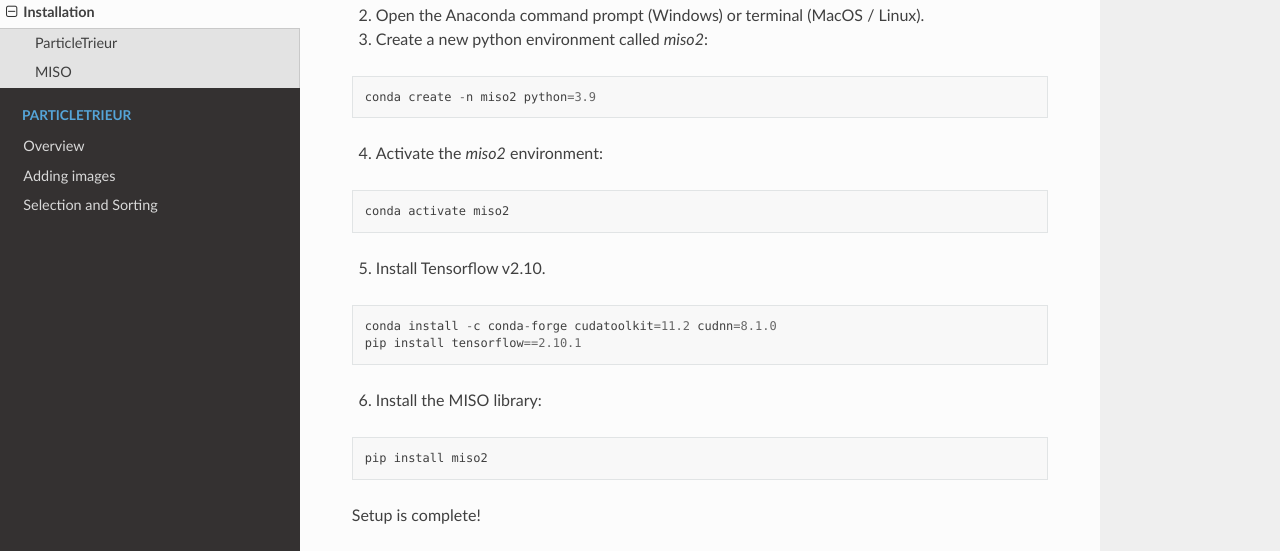
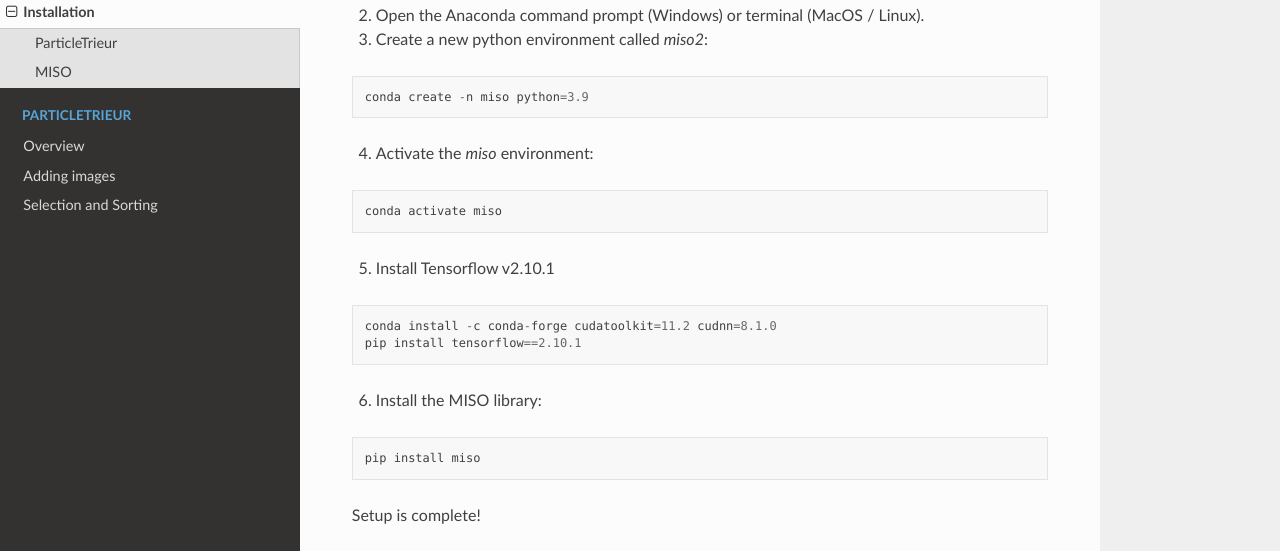
Before and after one commit to microfossil/particle-classification-examples, a Sphinx documentation site: the page built from docs/installation.rst, in a window 1280 px wide and 900 px high, scrolled down 978 px. Shown: the part 170-721 px from the top of the window. Built offline with Sphinx 7.4.7 and the Read the Docs theme 2.0.0, drawn with Linux system fonts in a browser that asks for light colours.

Commit message:
Update installation.rst

```diff
--- a/docs/installation.rst
+++ b/docs/installation.rst
@@ -51,15 +51,15 @@
 
 ::
 
-    conda create -n miso2 python=3.9
+    conda create -n miso python=3.9
 
-4. Activate the *miso2* environment:
+4. Activate the *miso* environment:
 
 ::
 
-    conda activate miso2
+    conda activate miso
 
-5. Install Tensorflow v2.10.
+5. Install Tensorflow v2.10.1
 
 ::
 
@@ -70,7 +70,7 @@
 
 ::
 
-    pip install miso2
+    pip install miso
 
 Setup is complete!
 
```
